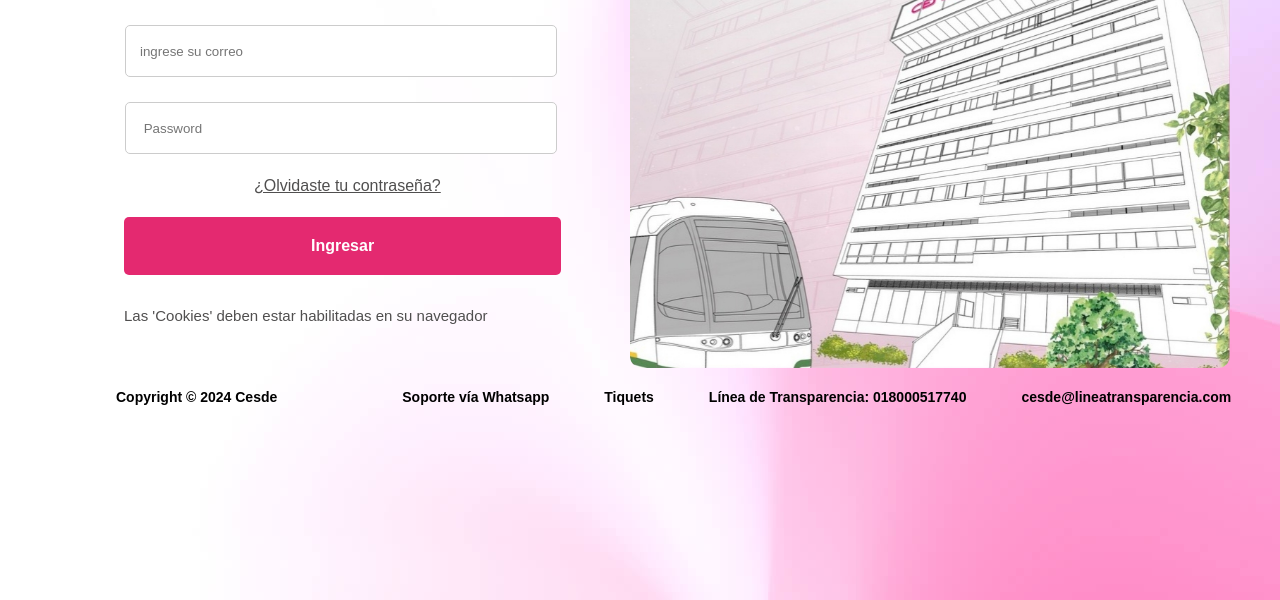
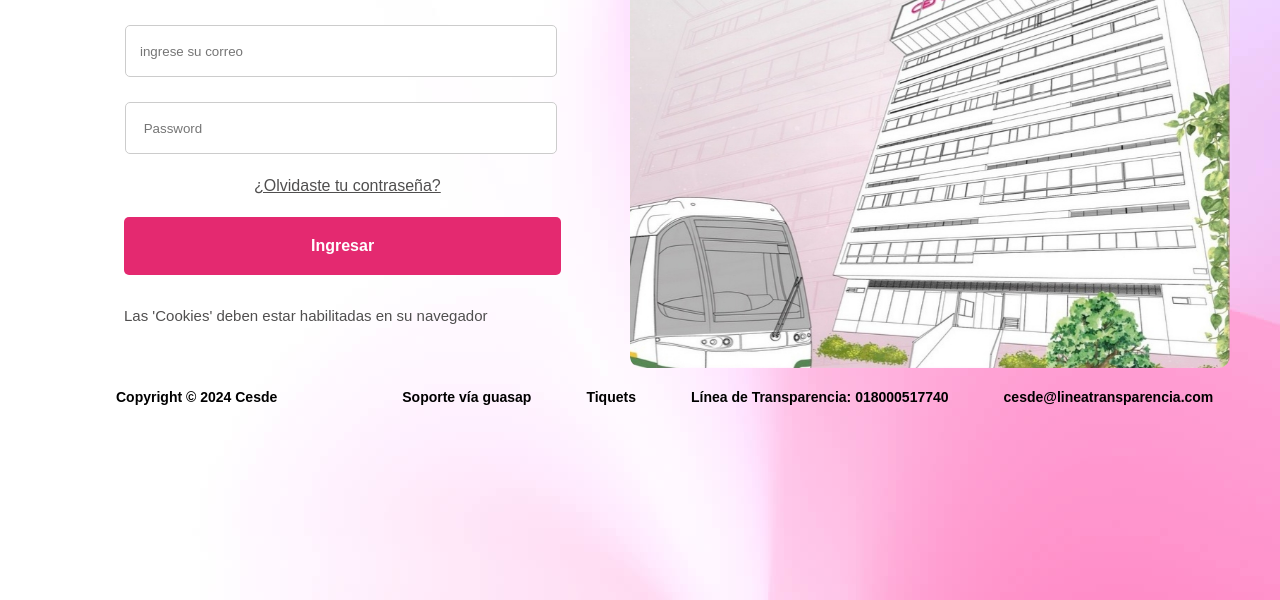
Before and after one commit to JUsmaa/reservas-proyecto, a plain HTML site: page index.html in a window 1280 px wide. Shown: the part 200-800 px from the top of the page. Drawn offline with Linux system fonts and the light colour scheme.

Commit message:
guasap
guasap

```diff
--- a/index.html
+++ b/index.html
@@ -53,7 +53,7 @@
     <div class="piepagina">
         <h4><b>Copyright © 2024 Cesde</b></h4>
 
-        <h4 class="texto"><b>Soporte vía Whatsapp</b></h4>
+        <h4 class="texto"><b>Soporte vía guasap</b></h4>
 
         <h4 class="texto"><b>Tiquets</b></h4>
 
```
